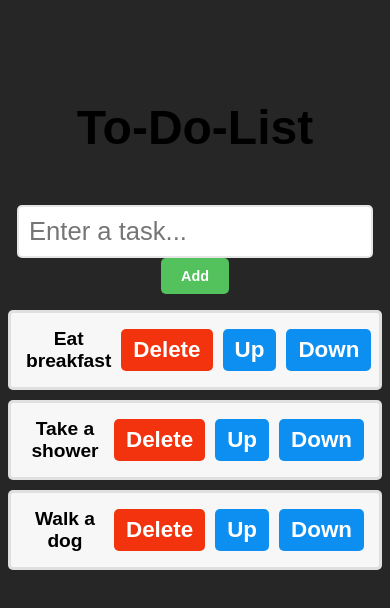
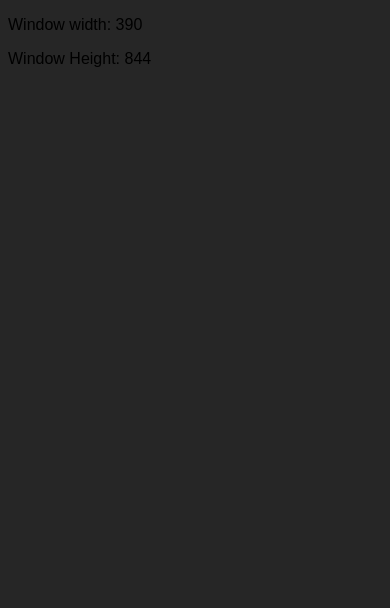
Before and after one commit to EsteAdonis/my-react-app, a React (Vite) app: page / in a window 390 px wide. Shown: the top 608 px of the page. Built offline with nearby package versions, Linux system fonts and the light colour scheme.

Commit message:
useEffect()

```diff
--- a/src/App.jsx
+++ b/src/App.jsx
@@ -1,12 +1,10 @@
-import ToDoList from "./ToDoList/ToDoList"
-
-
+import UseEffect from "./UseEffect/UseEffect"
 
 function App() {
 
   return (
     <>
-      <ToDoList />
+      <UseEffect />
     </>
   )
 }
--- /dev/null
+++ b/src/UseEffect/UseEffect.jsx
@@ -0,0 +1,49 @@
+// useEffect() = React Hook that tells React DO SOME CODE WHEN (pick one):
+//               This component re-renders
+//               The state of a value
+
+// useEffect(function, [dependencies])
+
+// 1. useEffect(()=> {})           // Runs afters every re-render
+// 2. useEffect(()=> {}, [])       // Runs only on mount
+// 3. useEffect(()=> {}, [value])  // Runs on mount + when value changes
+
+// USES
+// #1 Even Listeners
+// #2 DOM manipulation
+// #3 Subscriptions (real-time updates)
+// #4 Fetching Data from an API
+// #5 Clean up when a component unmounts
+
+import React, { useState, useEffect } from 'react';
+
+function UseEffect() {
+
+  const [width, setWidth] = useState(window.innerWidth);
+  const [height, setHeight] = useState(window.innerHeight);
+
+  useEffect(() => {
+    window.addEventListener("resize", handleResize);
+
+    return () => {
+      window.removeEventListener("resize", handleResize);
+      console.log("Event Listener removed");
+    }
+  }, []);
+
+  useEffect(() => {
+    document.title = `Size: ${width} x ${height}`;
+  },[width, height]);
+
+  function handleResize() {
+    setWidth(window.innerWidth);
+    setHeight(window.innerHeight);
+  }
+
+  return (<>
+    <p>Window width: {width}</p>
+    <p>Window Height: {height}</p>
+  </>)
+}
+
+export default UseEffect
```
